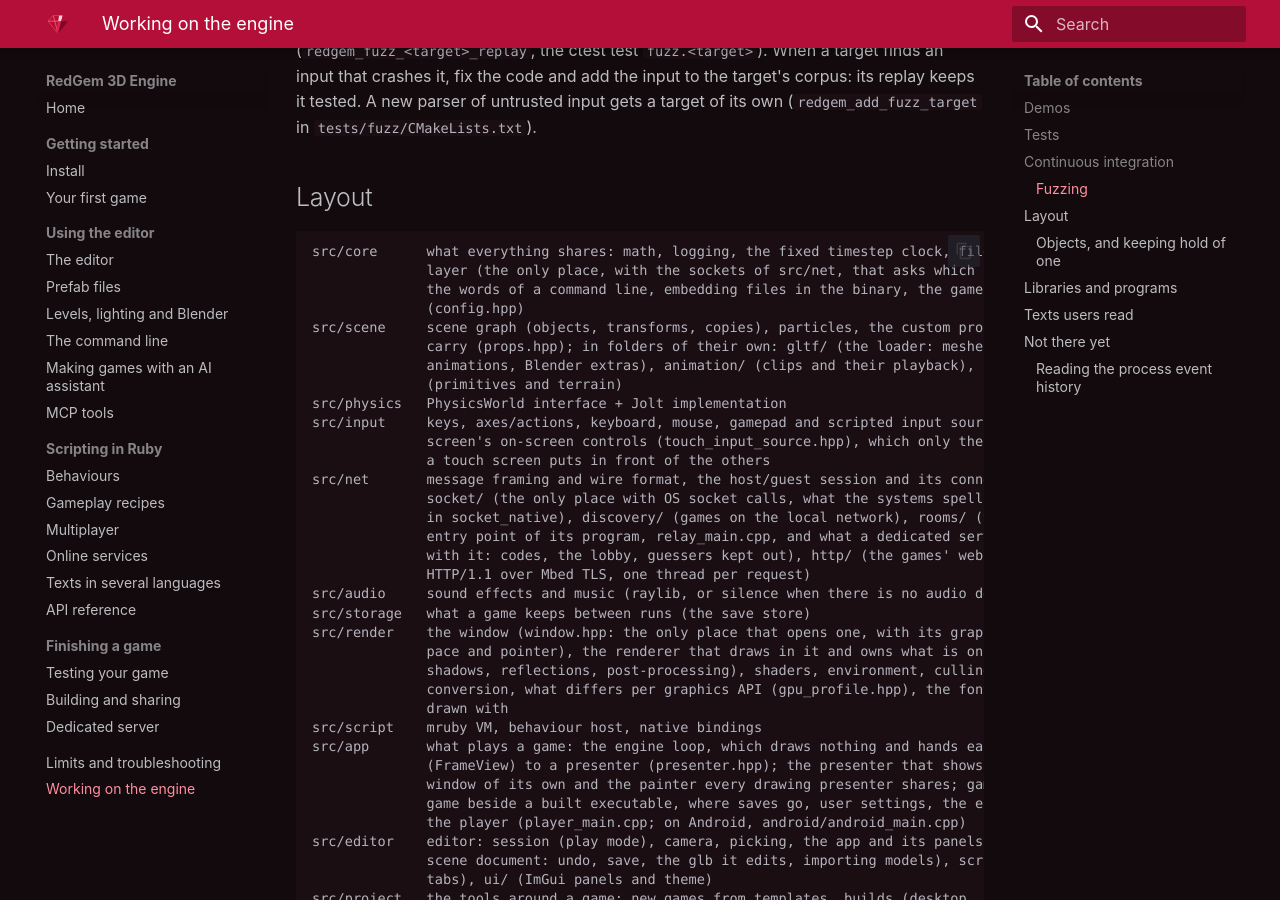
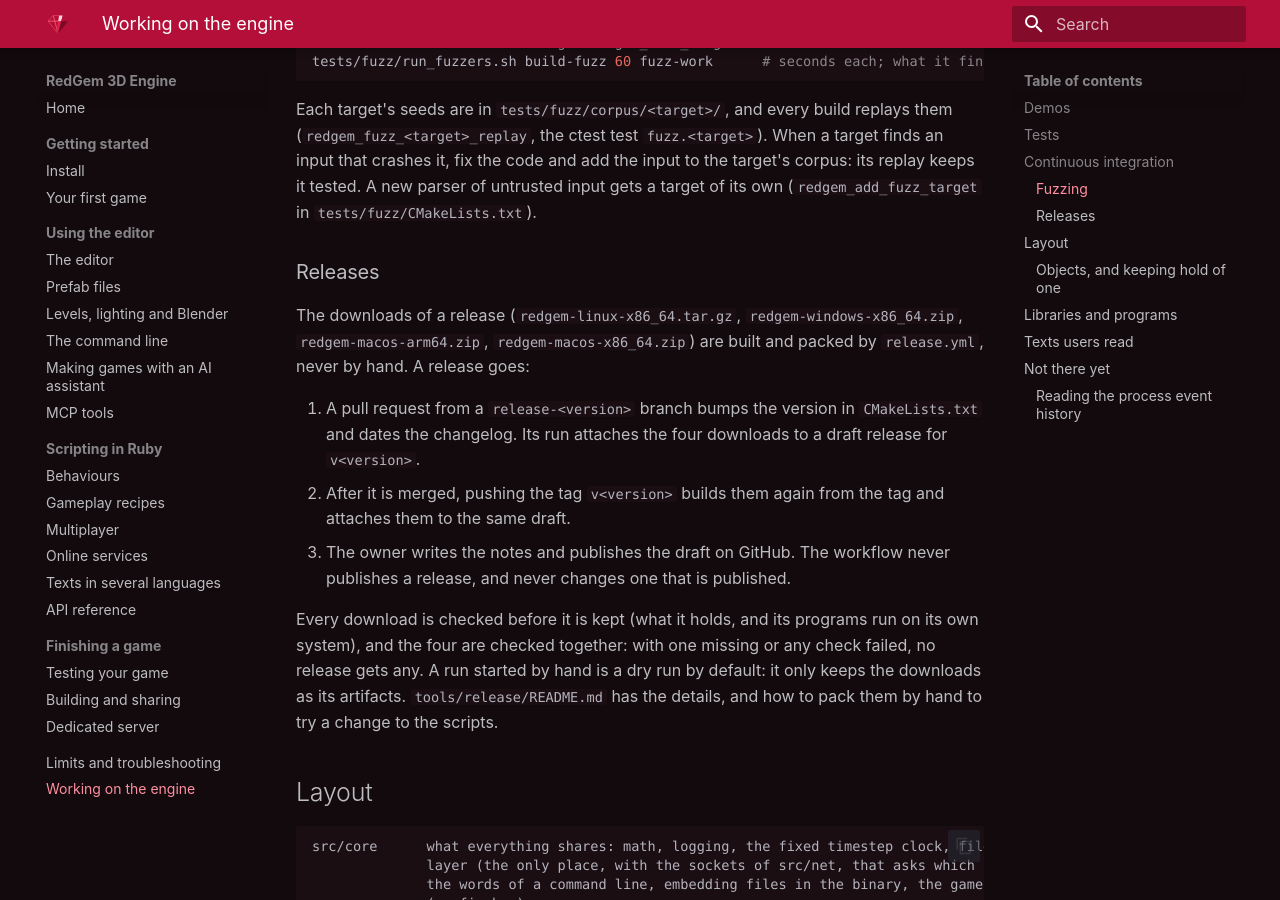
Before and after one commit to carlosdanielpohlod/redgem, an MkDocs documentation site: the page built from docs/contributing.md, in a window 1280 px wide and 900 px high, scrolled down 3589 px. Built offline with MkDocs 1.6.1 and Material for MkDocs 9.7.7, drawn with Linux system fonts in a browser that asks for light colours; some of the changed text lies outside the part shown.

Commit message:
Build and attach the release downloads from CI
A release-* pull request, a pushed v* tag or a manual run builds the four downloads on pinned toolchains, checks each one and attaches all four to a draft release. A manual run is a dry run by default, and a published release is never changed.

```diff
--- a/docs/contributing.md
+++ b/docs/contributing.md
@@ -107,6 +107,10 @@ Every pull request runs these workflows (`.github/workflows/`), side by side:
 * **Fuzzing** (`fuzz.yml`): the fuzz targets below, a minute each on a pull request, ten minutes
   each every night.
 
+* **Release** (`release.yml`): only on a `release-*` pull request, a pushed `v*` tag or a run
+  started by hand: the four downloads of a release, built, checked and attached to a draft
+  release (see [Releases](#releases)).
+
 Every workflow builds with `-DREDGEM_WARNINGS_AS_ERRORS=ON`: a compiler warning in `src/` or
 `tests/` fails it (the dependencies keep theirs). Build the same way before pushing to see them
 first. A sanitized build is made and tested the same way as CI does:
@@ -145,6 +149,25 @@ Each target's seeds are in `tests/fuzz/corpus/<target>/`, and every build replay
 crashes it, fix the code and add the input to the target's corpus: its replay keeps it tested. A
 new parser of untrusted input gets a target of its own (`redgem_add_fuzz_target` in
 `tests/fuzz/CMakeLists.txt`).
+
+### Releases
+
+The downloads of a release (`redgem-linux-x86_64.tar.gz`, `redgem-windows-x86_64.zip`,
+`redgem-macos-arm64.zip`, `redgem-macos-x86_64.zip`) are built and packed by `release.yml`, never
+by hand. A release goes:
+
+1. A pull request from a `release-<version>` branch bumps the version in `CMakeLists.txt` and
+   dates the changelog. Its run attaches the four downloads to a draft release for `v<version>`.
+2. After it is merged, pushing the tag `v<version>` builds them again from the tag and attaches
+   them to the same draft.
+3. The owner writes the notes and publishes the draft on GitHub. The workflow never publishes a
+   release, and never changes one that is published.
+
+Every download is checked before it is kept (what it holds, and its programs run on its own
+system), and the four are checked together: with one missing or any check failed, no release gets
+any. A run started by hand is a dry run by default: it only keeps the downloads as its artifacts.
+`tools/release/README.md` has the details, and how to pack them by hand to try a change to the
+scripts.
 
 ## Layout
 
```
Also changed, not shown: CHANGELOG.md (+4 -0 lines), KNOWN_LIMITATIONS.md (+3 -1 lines), tools/release/README.md (added, +56 -0 lines), 12 other files.
